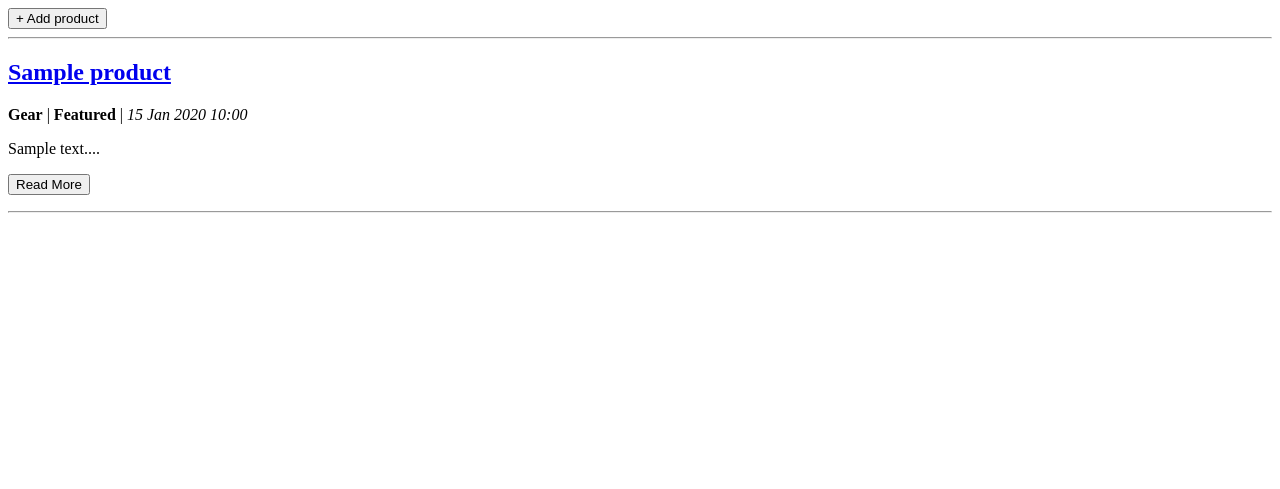
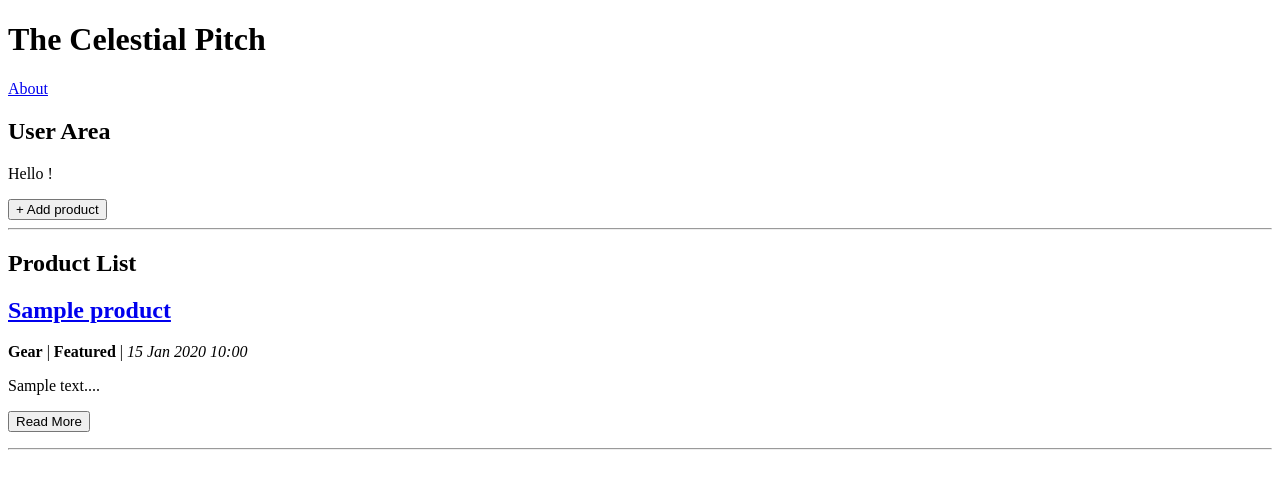
Before and after one commit to SeeStarz/The-Celestial-Pitch, a Django app: page /product/ in a window 1280 px wide. Shown: the top 489 px of the page. Run offline with Django 5.2, Linux system fonts and the light colour scheme; tables that the repository leaves empty hold one stand-in row (values such as "Sample post"); some web fonts are replaced.

Commit message:
Improve product list

```diff
--- a/main/templates/product_list.html
+++ b/main/templates/product_list.html
@@ -1,13 +1,29 @@
+{% extends 'base.html' %}
+{% block content %}
+<h1>The Celestial Pitch</h1>
+<a href="{% url 'main:index' %}">
+  <p>About</p>
+</a>
+
+<h2>User Area</h2>
+{% if user %}
+<p>Hello {{user.username}}!</p>
+{% endif %}
 <a href="{% url 'main:create_product' %}">
+  {% if not user %}
+  <button>+ Add product (needs log in)</button>
+  {% else %}
   <button>+ Add product</button>
+  {% endif %}
 </a>
 
 <hr>
+<h2>Product List</h2>
 {% if not product_list %}
 <p>Sorry, our store haven't stocked products. We'll get to it :)</p>
 {% else %}
 
-{% for product in product_list %}
+  {% for product in product_list %}
 <div>
   <h2><a href="{% url 'main:show_product_by_id' product.id %}">{{ product.name }}</a></h2>
 
@@ -19,10 +35,10 @@
     | <i>{{ product.created_at|date:"d M Y H:i" }}</i>
   </p>
 
-  {% if product.thumbnail %}
+    {% if product.thumbnail %}
   <img src="{{ product.thumbnail }}" alt="thumbnail" width="150" height="100">
   <br />
-  {% endif %}
+    {% endif %}
 
   <p>{{ product.description|truncatewords:25 }}...</p>
 
@@ -34,6 +50,7 @@
 </div>
 
 <hr>
-{% endfor %}
+  {% endfor %}
+{% endif %}
 
-{% endif %}
+{% endblock content %}
```
